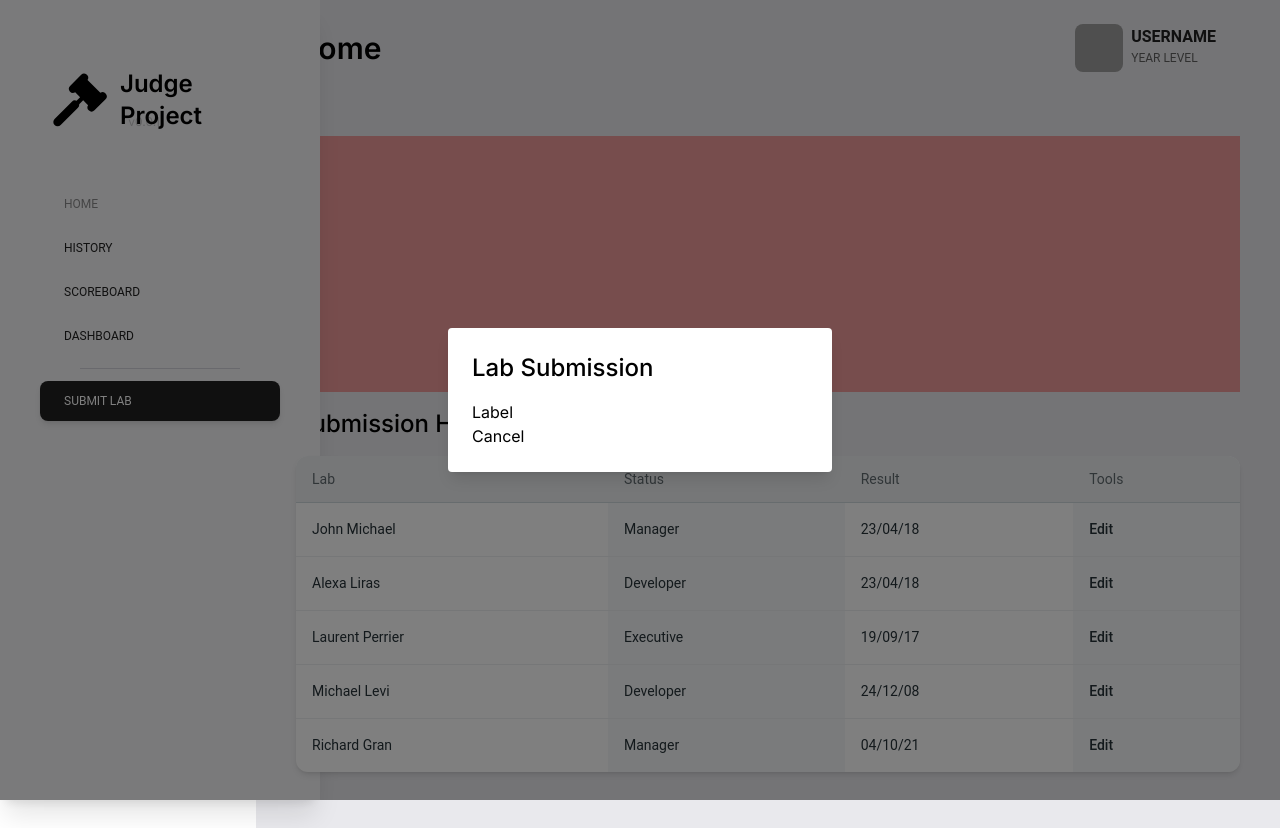
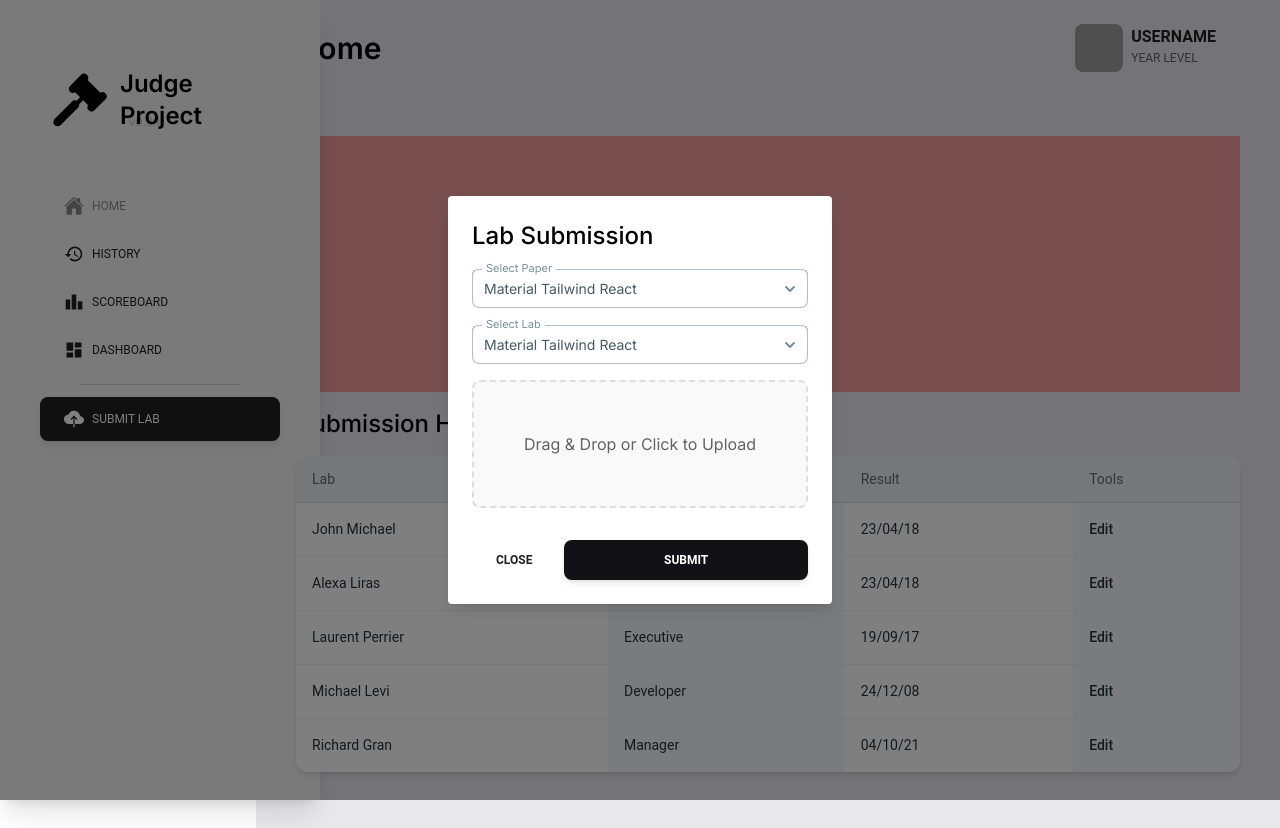
Before and after one commit to s2kshare/JudgeProject, a React (Vite) app in the folder JudgeFrontend/: page / in a window 1280 px wide. Both pictures are taken after a click on the button "SUBMIT LAB". Built offline with nearby package versions, Linux system fonts and the light colour scheme; grey boxes are pictures that could not be loaded.

Commit message:
JudgeFE: Submission Modal, Reusable Selects, UserProfile adjustment

```diff
--- a/JudgeFrontend/src/components/AppSidebar.tsx
+++ b/JudgeFrontend/src/components/AppSidebar.tsx
@@ -4,6 +4,12 @@ import { useLocation, useNavigate } from "react-router-dom";
 import { AppRoute } from "../lib/utils";
 import { useState } from "react";
 import SubmissionModal from "./modals/SubmissionModal";
+
+import { IoHome } from "react-icons/io5";
+import { MdDashboard } from "react-icons/md";
+import { MdHistory } from "react-icons/md";
+import { MdLeaderboard } from "react-icons/md";
+import { IoCloudUploadSharp } from "react-icons/io5";
 
 export default function AppSidebar() {
     const navigate = useNavigate();
@@ -24,57 +30,62 @@ export default function AppSidebar() {
                 <div className="flex flex-col gap-1">
                     <Button
                         variant="text"
-                        className="w-full font-normal text-left"
+                        className="w-full font-normal text-left flex gap-2 items-center"
                         placeholder={undefined}
                         onPointerEnterCapture={undefined}
                         onPointerLeaveCapture={undefined}
                         onClick={() => navigate("/")}
                         disabled={currentPath === "/"}
                     >
+                        <IoHome className="h-5 w-5" />
                         Home
                     </Button>
                     <Button
                         variant="text"
-                        className="w-full font-normal text-left"
+                        className="w-full font-normal text-left flex gap-2 items-center"
                         placeholder={undefined}
                         onPointerEnterCapture={undefined}
                         onPointerLeaveCapture={undefined}
                         onClick={() => navigate("/history")}
                         disabled={currentPath === "/history"}
                     >
+                        <MdHistory className="h-5 w-5" />
                         History
                     </Button>
                     <Button
                         variant="text"
-                        className="w-full font-normal text-left"
+                        className="w-full font-normal text-left flex gap-2 items-center"
                         placeholder={undefined}
                         onPointerEnterCapture={undefined}
                         onPointerLeaveCapture={undefined}
                         onClick={() => navigate("/scoreboard")}
                         disabled={currentPath === "/scoreboard"}
                     >
+                        <MdLeaderboard className="h-5 w-5" />
                         Scoreboard
                     </Button>
                     <Button
                         variant="text"
-                        className="w-full font-normal text-left"
+                        className="w-full font-normal text-left flex gap-2 items-center"
                         placeholder={undefined}
                         onPointerEnterCapture={undefined}
                         onPointerLeaveCapture={undefined}
                         onClick={() => navigate("/dashboard")}
                         disabled={currentPath === "/dashboard"}
                     >
+                        <MdDashboard className="h-5 w-5" />
                         Dashboard
                     </Button>
                     <hr className="border-[--col-base-400] my-2 mx-10" />
                     <Button
                         variant="filled"
-                        className="w-full font-normal text-left"
+                        className="w-full font-normal text-left flex gap-2 items-center"
                         placeholder={undefined}
                         onPointerEnterCapture={undefined}
                         onPointerLeaveCapture={undefined}
                         onClick={() => setIsSubmitting(true)}
                     >
+                        <IoCloudUploadSharp className="h-5 w-5" />
                         Submit Lab
                     </Button>
                 </div>
--- /dev/null
+++ b/JudgeFrontend/src/components/FileInput.tsx
@@ -0,0 +1,87 @@
+import React, { useState } from "react";
+import { motion } from "framer-motion";
+
+// Accept an onChange prop from the parent component to handle the selected files
+interface FileInputProps {
+    onChange: (files: FileList | null) => void;
+}
+
+const FileInput: React.FC<FileInputProps> = ({ onChange }) => {
+    const [dragging, setDragging] = useState(false);
+    const [files, setFiles] = useState<FileList | null>(null);
+
+    const handleDrop = (e: React.DragEvent) => {
+        e.preventDefault();
+        setDragging(false);
+        const droppedFiles = e.dataTransfer.files;
+        setFiles(droppedFiles);
+        onChange(droppedFiles); // Notify the parent component
+    };
+
+    const handleDragOver = (e: React.DragEvent) => {
+        e.preventDefault();
+        setDragging(true);
+    };
+
+    const handleDragLeave = () => {
+        setDragging(false);
+    };
+
+    const handleFileChange = (e: React.ChangeEvent<HTMLInputElement>) => {
+        const selectedFiles = e.target.files;
+        if (selectedFiles) {
+            setFiles(selectedFiles);
+            onChange(selectedFiles); // Notify the parent component
+        }
+    };
+
+    const renderFileNames = () => {
+        if (!files) return null;
+        return Array.from(files).map((file, index) => (
+            <div key={index}>{file.name}</div>
+        ));
+    };
+
+    return (
+        <motion.div
+            className={`file-input ${dragging ? "dragging h-32" : "h-32"}`}
+            onDrop={handleDrop}
+            onDragOver={handleDragOver}
+            onDragLeave={handleDragLeave}
+            whileHover={{ scale: 0.95 }}
+            whileTap={{ scale: 1.05 }}
+            style={{
+                border: "2px dashed var(--col-base-300)",
+                borderRadius: "8px",
+                padding: "20px",
+                textAlign: "center",
+                cursor: "pointer",
+                width: "100%",
+                backgroundColor: dragging ? "var(--col-base-100)" : "#f9f9f9",
+            }}
+        >
+            <input
+                type="file"
+                multiple
+                onChange={handleFileChange}
+                style={{ display: "none" }}
+                id="file-upload"
+            />
+            <label htmlFor="file-upload">
+                <motion.div
+                    className="upload-text flex items-center justify-center w-full h-full"
+                    initial={{ opacity: 0.6 }}
+                    animate={{ opacity: 1 }}
+                    transition={{ duration: 0.3 }}
+                >
+                    {files && files.length > 0
+                        ? "Files selected"
+                        : "Drag & Drop or Click to Upload"}
+                </motion.div>
+            </label>
+            {renderFileNames()}
+        </motion.div>
+    );
+};
+
+export default FileInput;
--- a/JudgeFrontend/src/components/modals/SubmissionModal.tsx
+++ b/JudgeFrontend/src/components/modals/SubmissionModal.tsx
@@ -1,6 +1,9 @@
 import { Dialog } from "@headlessui/react";
-
-// TODO: Implement selects for language, lab, paper
+import { PaperSelect } from "../selects/PaperSelect";
+import { LabSelect } from "../selects/LabSelect";
+import FileInput from "../FileInput";
+import { Button } from "@material-tailwind/react";
+import { useState } from "react";
 
 export default function SubmissionModal({
     isOpen,
@@ -9,6 +12,49 @@ export default function SubmissionModal({
     isOpen: boolean;
     setIsOpen: React.Dispatch<React.SetStateAction<boolean>>;
 }) {
+    const [paper, setPaper] = useState<string | undefined>(undefined);
+    const [lab, setLab] = useState<string | undefined>(undefined);
+    const [files, setFiles] = useState<FileList | null>(null);
+
+    const handleSubmit = async () => {
+        // Prepare the data as JSON instead of FormData
+        const submissionData = {
+            paper: paper ?? "",
+            lab: lab ?? "",
+            files: files
+                ? Array.from(files).map((file) => ({
+                      name: file.name,
+                      type: file.type,
+                      size: file.size,
+                  }))
+                : [],
+        };
+
+        // Log the submission data to verify before sending
+        console.log("Submission data ready:", submissionData);
+
+        try {
+            // TODO API: Send the submission data to the backend
+        } catch (error) {
+            console.error("Error submitting form:", error);
+        }
+    };
+
+    // Handle paper select change
+    const handlePaperChange = (newPaper: string | undefined) => {
+        setPaper(newPaper);
+    };
+
+    // Handle lab select change
+    const handleLabChange = (newLab: string | undefined) => {
+        setLab(newLab);
+    };
+
+    // Handle file input change
+    const handleFileChange = (newFiles: FileList | null) => {
+        setFiles(newFiles);
+    };
+
     return (
         <Dialog
             open={isOpen}
@@ -18,8 +64,31 @@ export default function SubmissionModal({
             <div className="fixed inset-0 bg-black opacity-50"></div>
             <Dialog.Panel className="bg-white min-w-96 p-6 rounded shadow-lg z-10">
                 <h1 className="text-2xl font-medium mb-4">Lab Submission</h1>
-                <p>Label</p>
-                <button onClick={() => setIsOpen(false)}>Cancel</button>
+                <div className="flex flex-col gap-4 max-w-96 items-start w-full">
+                    <PaperSelect onChange={handlePaperChange} />
+                    <LabSelect onChange={handleLabChange} />
+                    <FileInput onChange={handleFileChange} />
+                    <div className="options flex justify-between w-full gap-2 mt-4">
+                        <Button
+                            variant="text"
+                            onClick={() => setIsOpen(false)}
+                            placeholder={undefined}
+                            onPointerEnterCapture={undefined}
+                            onPointerLeaveCapture={undefined}
+                        >
+                            Close
+                        </Button>
+                        <Button
+                            onClick={handleSubmit}
+                            className="bg-[--col-text-200] flex-4"
+                            placeholder={undefined}
+                            onPointerEnterCapture={undefined}
+                            onPointerLeaveCapture={undefined}
+                        >
+                            Submit
+                        </Button>
+                    </div>
+                </div>
             </Dialog.Panel>
         </Dialog>
     );
--- /dev/null
+++ b/JudgeFrontend/src/components/selects/LabSelect.tsx
@@ -0,0 +1,36 @@
+import { Select, Option } from "@material-tailwind/react";
+import { useState } from "react";
+
+// Pass an onChange prop to allow the parent component to manage the state
+export function LabSelect({
+    onChange,
+}: {
+    onChange: (value: string | undefined) => void;
+}) {
+    const [value, setValue] = useState<string | undefined>("react");
+
+    // Ensure the onChange handler handles both 'string' and 'undefined' values
+    const handleChange = (val: string | undefined) => {
+        setValue(val); // Update internal state
+        onChange(val); // Pass the value (string or undefined) to the parent component
+    };
+
+    return (
+        <div className="w-full">
+            <Select
+                label="Select Lab"
+                value={value}
+                onChange={(e) => handleChange(e)} // Trigger handleChange on change
+                placeholder={undefined}
+                onPointerEnterCapture={undefined}
+                onPointerLeaveCapture={undefined}
+            >
+                <Option value="html">Material Tailwind HTML</Option>
+                <Option value="react">Material Tailwind React</Option>
+                <Option value="vue">Material Tailwind Vue</Option>
+                <Option value="angular">Material Tailwind Angular</Option>
+                <Option value="svelte">Material Tailwind Svelte</Option>
+            </Select>
+        </div>
+    );
+}
--- /dev/null
+++ b/JudgeFrontend/src/components/selects/PaperSelect.tsx
@@ -0,0 +1,36 @@
+import { Select, Option } from "@material-tailwind/react";
+import { useState } from "react";
+
+// Pass an onChange prop to allow the parent component to manage the state
+export function PaperSelect({
+    onChange,
+}: {
+    onChange: (value: string | undefined) => void;
+}) {
+    const [value, setValue] = useState<string | undefined>("react");
+
+    // Ensure the onChange handler handles both 'string' and 'undefined' values
+    const handleChange = (val: string | undefined) => {
+        setValue(val); // Update internal state
+        onChange(val); // Pass the value (string or undefined) to the parent component
+    };
+
+    return (
+        <div className="w-full">
+            <Select
+                label="Select Paper"
+                value={value}
+                onChange={(e) => handleChange(e)} // Trigger handleChange on change
+                placeholder={undefined}
+                onPointerEnterCapture={undefined}
+                onPointerLeaveCapture={undefined}
+            >
+                <Option value="html">Material Tailwind HTML</Option>
+                <Option value="react">Material Tailwind React</Option>
+                <Option value="vue">Material Tailwind Vue</Option>
+                <Option value="angular">Material Tailwind Angular</Option>
+                <Option value="svelte">Material Tailwind Svelte</Option>
+            </Select>
+        </div>
+    );
+}
```
Also changed, not shown: JudgeFrontend/src/components/UserProfile.tsx (+14 -0 lines).
